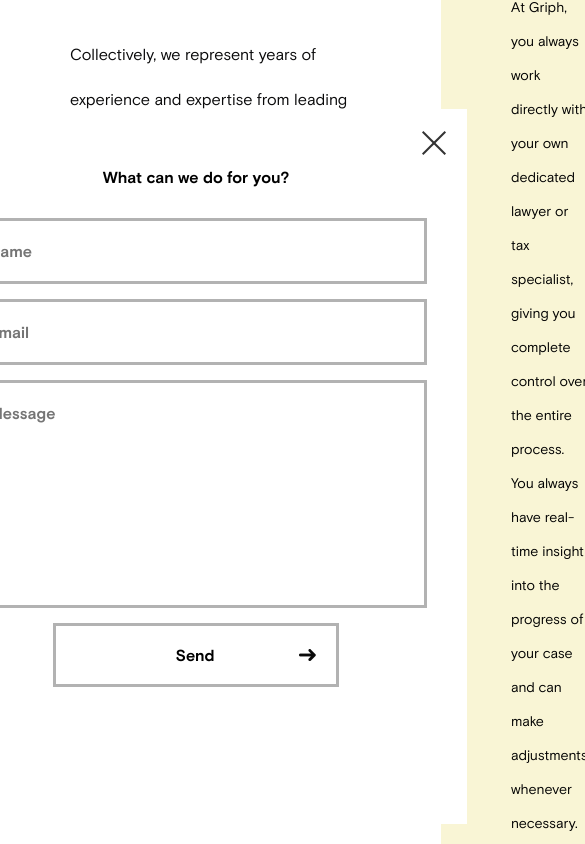
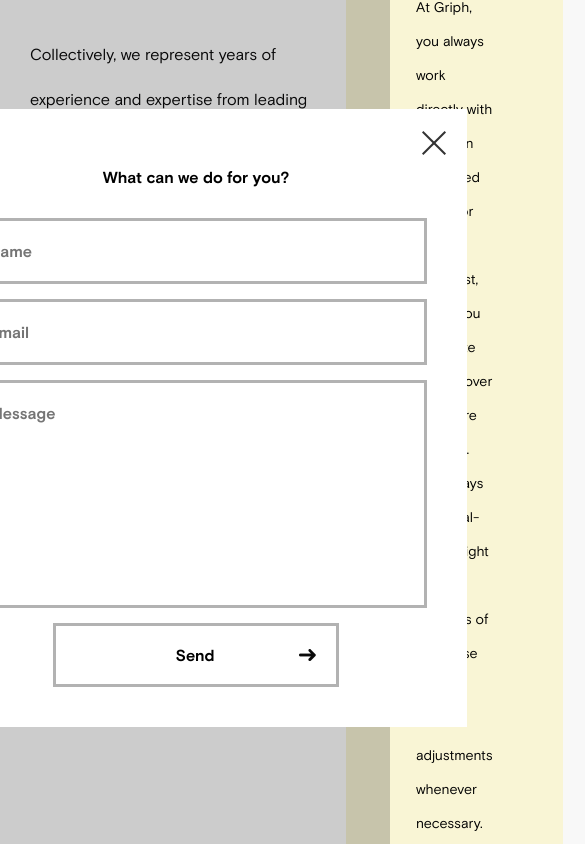
Before and after one commit to dimasyands/sphermall-test-task, a plain HTML site: page index.html in a window 390 px wide. Both pictures are taken after a click on the button "What can we do for you?". Shown: the part 759-1603 px from the top of the page, 585 px wide, since content can reach past the window. Drawn offline with Linux system fonts and the light colour scheme.

Commit message:
tablet view

```diff
--- a/src/style.css
+++ b/src/style.css
@@ -370,13 +370,16 @@ footer {
 
 .popup-wrapper {
   width: 462px;
-  height: 635px;
   background-color: #ffffff;
   padding: 40px;
   display: flex;
   flex-direction: column;
   align-items: center;
-  position: relative;
+
+
+  position: fixed;
+  top: calc(50% - 313px);
+  left: calc(50% - 270px);
 }
 
 .popup-form {
@@ -450,11 +453,52 @@ footer {
 
 #popup {
   display: none;
+  width: 100%;
+  height: 100%;
+  background-color:rgba(0,0,0,0.2);
   position: fixed;
-  top: calc(50% - 313px);
-  left: calc(50% - 270px);
+  top: 0;
+  left: 0;
 }
 
 #popup.show-modal {
   display: block;
 }
+
+@media (max-width: 768px) {
+  .main-nav {
+    left: 70px;
+  }
+
+  .header-section-greet {
+    max-width: 550px;
+    left: 70px;
+  }
+
+  .what-can-do,
+  .section-quality {
+    padding-right: 30px;
+    flex-grow: 1;
+  }
+
+  .what-can-do,
+  .section-team {
+    padding-left: 30px;
+  }
+
+  .content-center {
+    max-width: 100%;
+  }
+
+  .section-team {
+    margin-left: 0px;
+  }
+
+  .footer-wrapper {
+    align-items: center;
+  }
+
+  .copyryght {
+    justify-content: center;
+  }
+}
```
